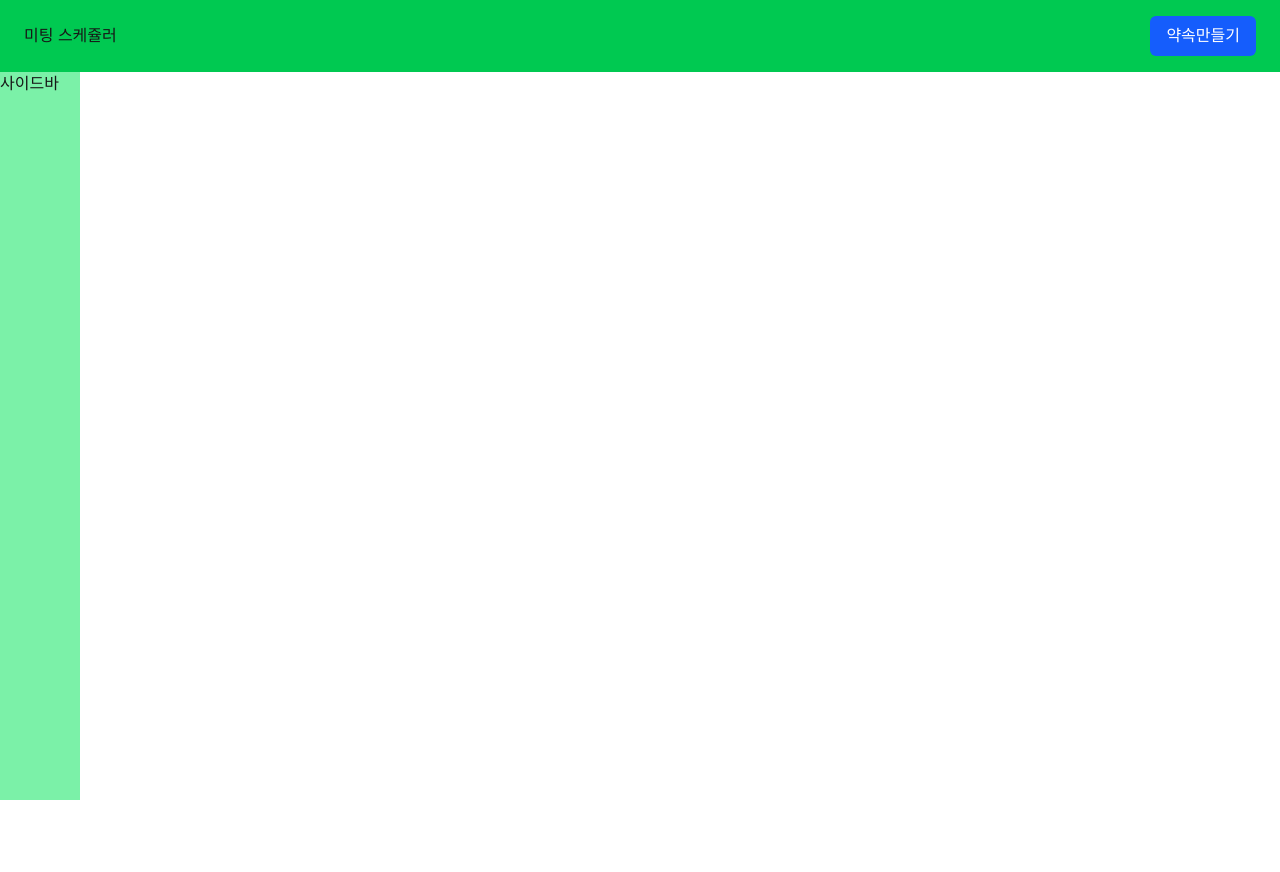
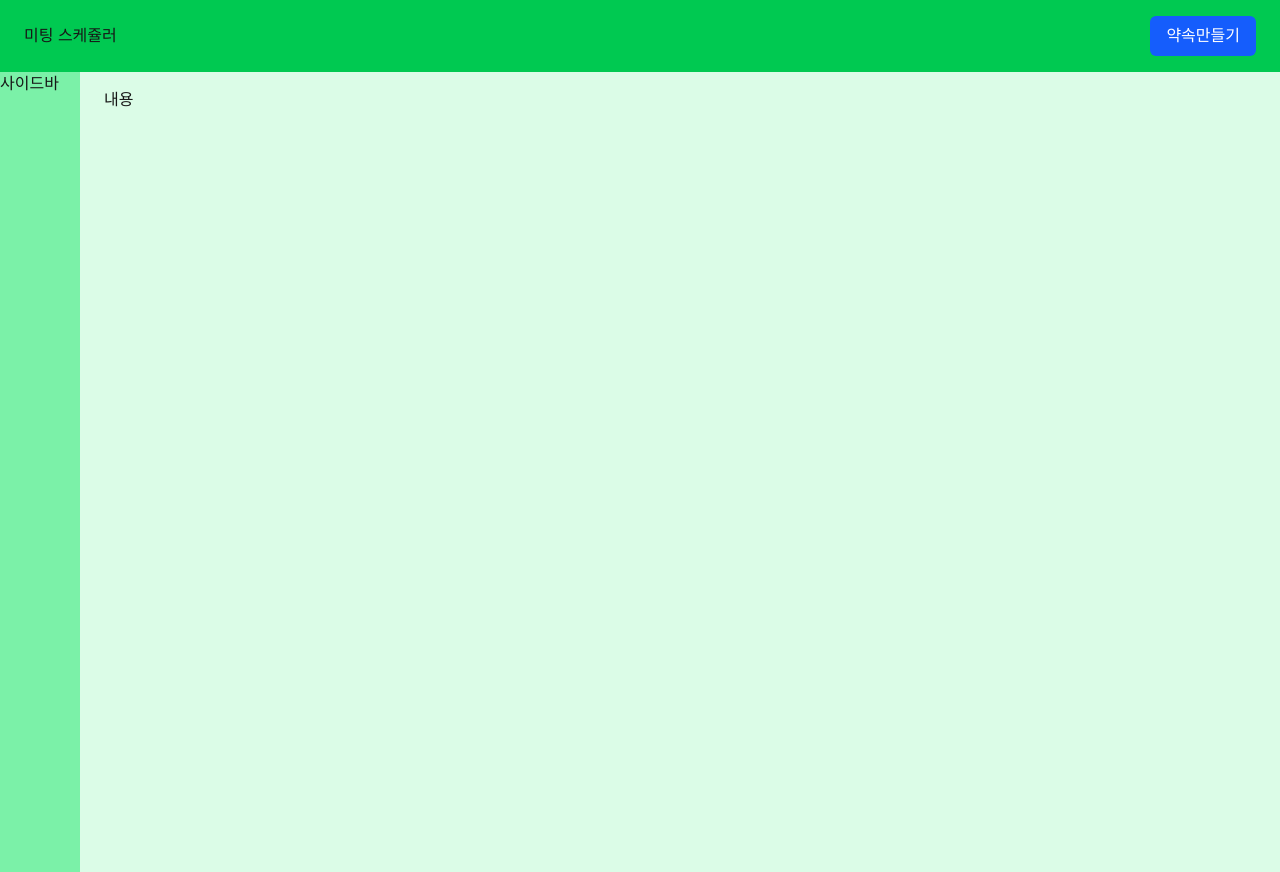
Before and after one commit to J-un-U/meeting-scheduler-front, a Next.js app: page /dashboard in a window 1280 px wide. Before the commit the page ends 800 px from the top, so only its background shows below. Built offline with nearby package versions, Linux system fonts and the light colour scheme.

Commit message:
26/01/22 mod: 그리드 적용

```diff
--- a/app/(private)/dashboard/page.tsx
+++ b/app/(private)/dashboard/page.tsx
@@ -1,5 +1,6 @@
 import Header from "@/app/components/layout/Header";
 import Sidebar from "@/app/components/layout/Sidebar";
+import Content from "@/app/components/layout/Content";
 
 const Dashboard = () => {
   return(
@@ -13,6 +14,9 @@ const Dashboard = () => {
       <Sidebar>
         <div>사이드바</div>
       </Sidebar>
+      <Content>
+        <div>내용</div>
+      </Content>
     </>
   )
 };
--- a/app/(private)/layout.tsx
+++ b/app/(private)/layout.tsx
@@ -3,7 +3,7 @@ type Props = {
 };
 
 const PrivateLayout = async ({ children }: Props) => (
-  <div>
+  <div className={"grid grid-cols-[auto_1fr] grid-rows-[auto_1fr]"}>
     {children}
   </div>
 );
--- /dev/null
+++ b/app/components/layout/Content.tsx
@@ -0,0 +1,12 @@
+'use client';
+
+import React from "react";
+
+interface ContentProps {
+  children: React.ReactNode;
+}
+
+const Content = ({ children }: ContentProps
+) => <main className={"col-start-2 row-start-2 bg-green-100 px-6 py-4"}>{children}</main>;
+
+export default Content;
--- a/app/components/layout/Header.tsx
+++ b/app/components/layout/Header.tsx
@@ -7,6 +7,6 @@ interface HeaderProps {
 }
 
 const Header = ({ children }: HeaderProps
-) => <nav className={"gnb bg-green-500 px-6 py-4"}>{children}</nav>;
+) => <nav className={"col-span-2 row-start-1 sticky top-0 bg-green-500 px-6 py-4"}>{children}</nav>;
 
 export default Header;
--- a/app/components/layout/Sidebar.tsx
+++ b/app/components/layout/Sidebar.tsx
@@ -28,10 +28,10 @@ const Sidebar = ({ children }: SidebarProps) => {
 
   return (
     <nav
-      className="bg-green-300 w-20"
+      className="col-start-1 row-start-2 bg-green-300 w-20"
       style={{
         height: `calc(100vh - ${gnbHeight}px)`,
-        position: 'fixed', // 또는 sticky
+        position: 'sticky',
         top: `${gnbHeight}px`,
         left: 0
       }}
--- a/app/layout.tsx
+++ b/app/layout.tsx
@@ -25,9 +25,7 @@ export default function RootLayout({
   return (
     <html lang="ko">
       <body className={`${geistSans.variable} ${geistMono.variable} antialiased`}>
-        <main>
-          {children}
-        </main>
+        {children}
       </body>
     </html>
   );
```
